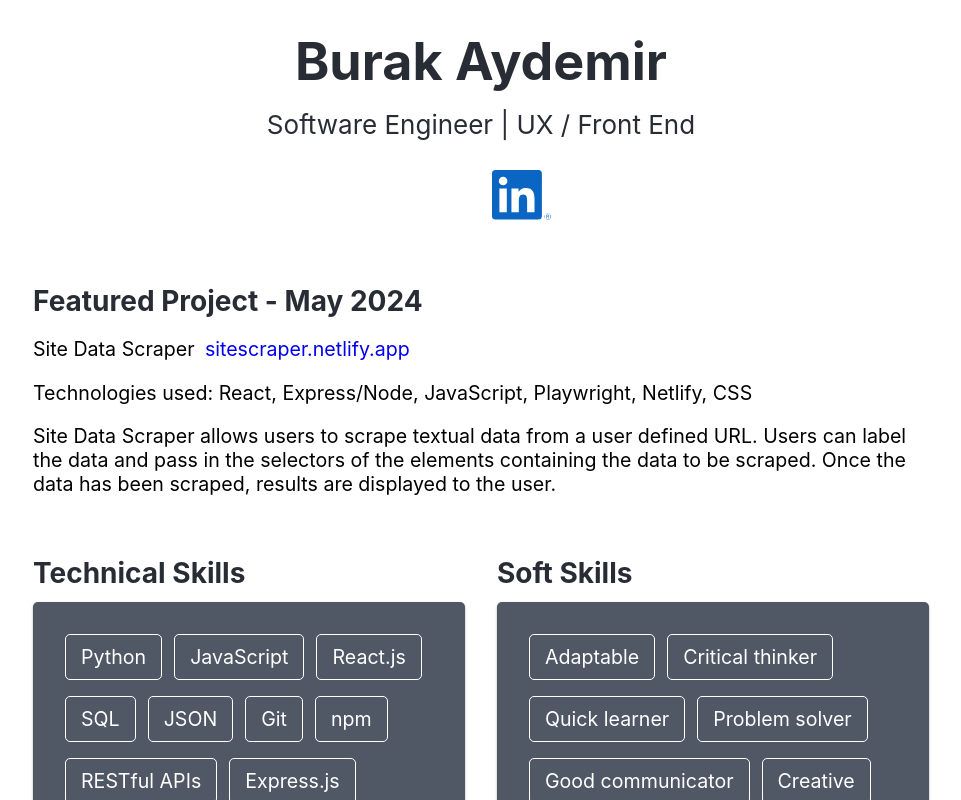
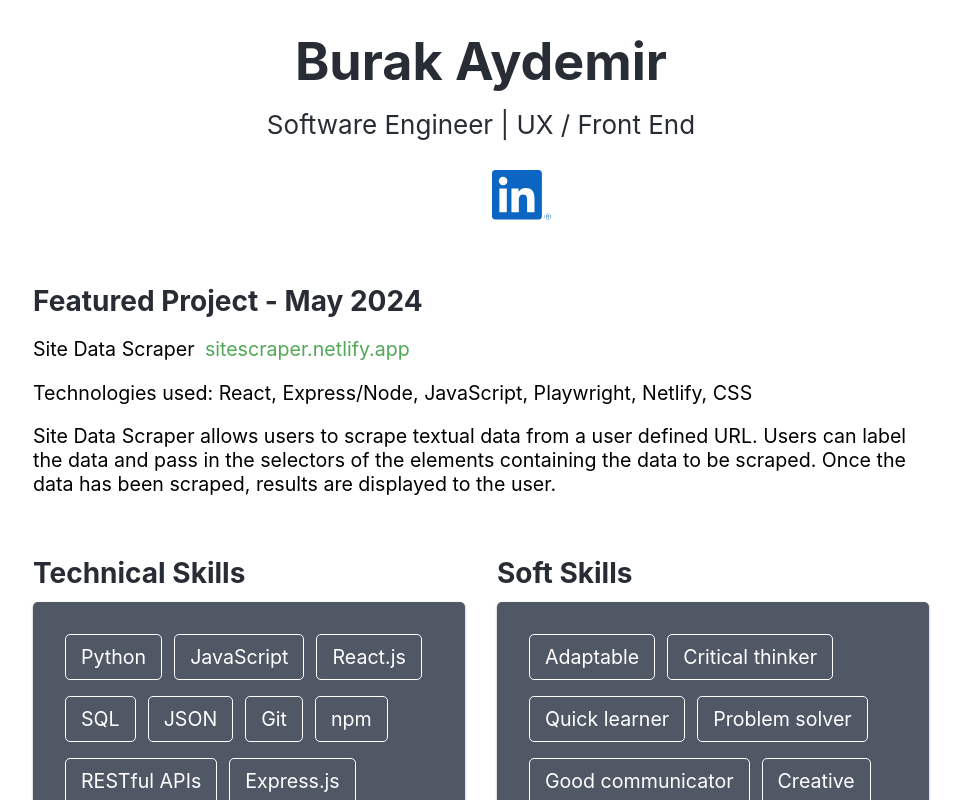
Before and after one commit to BurakAy/burakay.github.io, a React (Create React App) app: page / in a window 1280 px wide. In both pictures the pointer is over the link "sitescraper.netlify.app". Shown: the top 800 px of the page, without its empty margins (159-1120 px from the left). Built offline with nearby package versions, Linux system fonts and the light colour scheme; no server answers.

Commit message:
Added hover rule to anchor element for text color change on hover

```diff
--- a/src/styles/Featured.css
+++ b/src/styles/Featured.css
@@ -7,6 +7,10 @@
 .featured-wrapper p a {
   text-decoration: none;
   margin-left: 0.3rem;
+}
+
+.featured-wrapper p a:hover {
+  color: rgb(81, 168, 87);
 }
 
 .featured__app-description {
```
